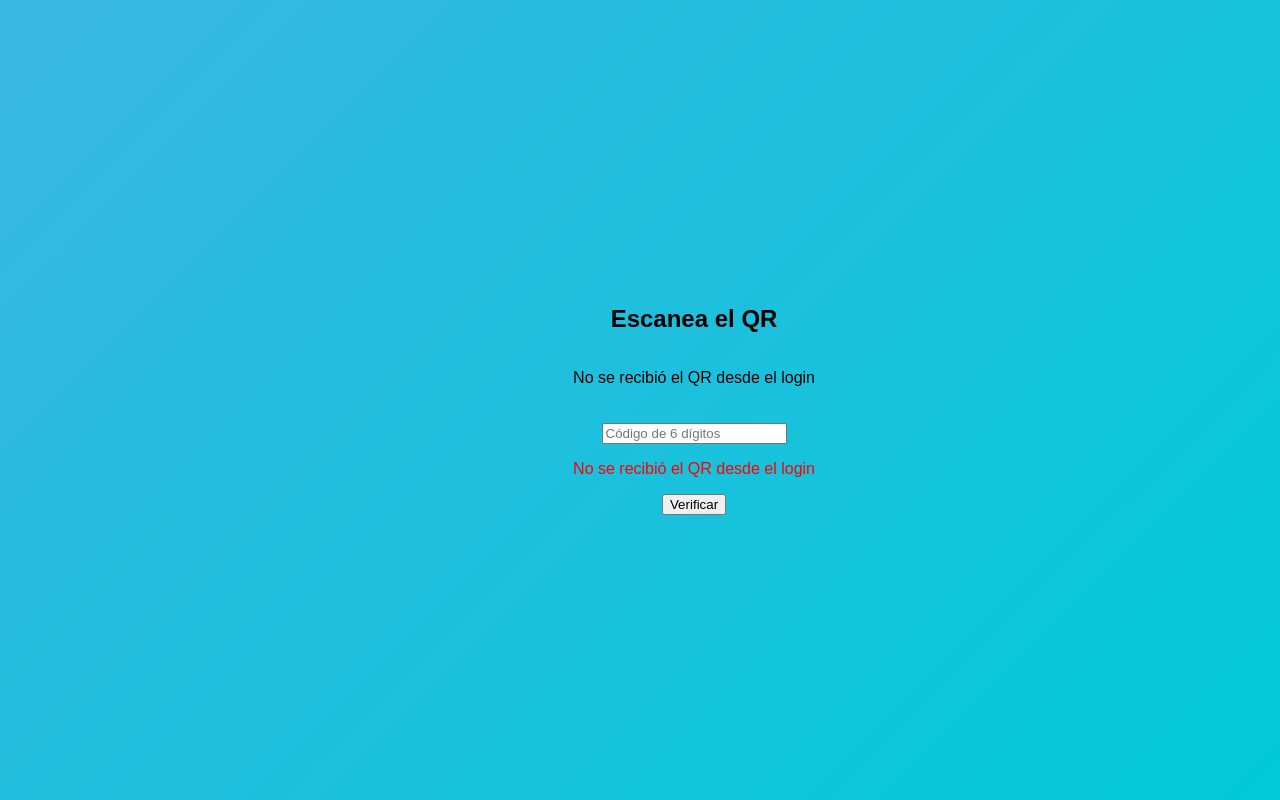
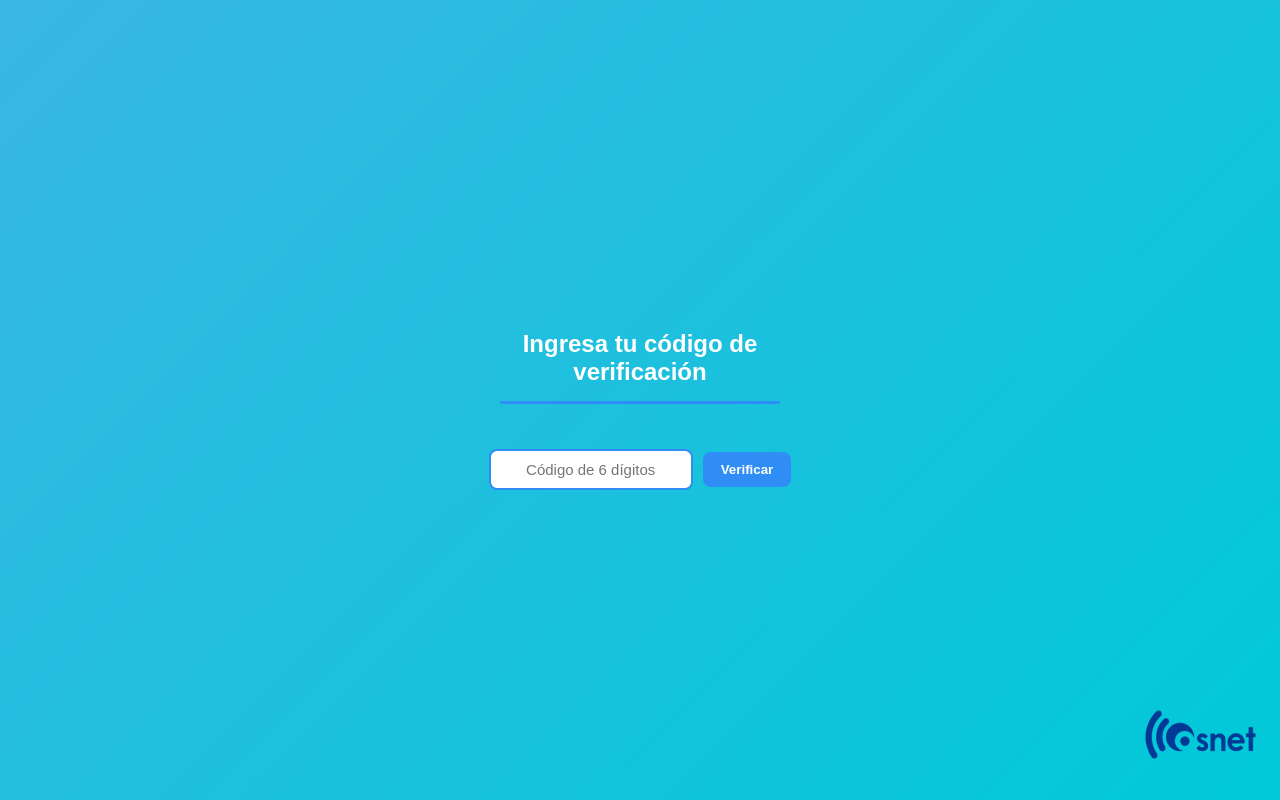
Before and after one commit to lealgonnzalez-del/proyectos-osnet, a React (Create React App) app: page /qr in a window 1280 px wide. Built offline with nearby package versions, Linux system fonts and the light colour scheme; sample sign-in values are in the browser's storage.

Commit message:
actualizado

```diff
--- a/src/App.css
+++ b/src/App.css
@@ -8,7 +8,6 @@ body{
   display:flex;
   justify-content:center;
   align-items:center;
-  height: 60vh;
   overflow-y: auto;
 }
 
@@ -39,10 +38,8 @@ body{
   width:100%;
   padding:12px;
   margin-bottom:20px;
-
   border-radius:8px;
   border:2px solid #ddd;
-
   font-size:16px;
   box-shadow:0px 2px 6px rgba(0,0,0,0.2);
   transition:0.3s;
@@ -137,60 +134,77 @@ body{
           contrast(120%);
 }
 
+
 /* ===== CONTENEDOR TABLA ===== */
 
 .containerTable{
   width:100%;
   min-height:100vh;
-  margin:0;
   padding:40px;
   box-sizing:border-box;
 }
 
 
-/* TITULO */
+/* 🔥 CENTRAR TODO */
+.container2{
+  display:flex;
+  flex-direction:column;
+  align-items:center;
+}
+
+
+/* ===== TITULO TABLA ===== */
 
 .container2 h2{
-  text-align:center;
   margin-bottom:25px;
   color:#333;
 }
 
 
-/* BUSCADOR */
+/* ===== FILTROS ALINEADOS PERFECTO ===== */
 
 .searchBox{
   display:grid;
-  grid-template-columns: 40px 120px 220px 200px 150px 200px 150px;
-  gap:10px;
-  margin-bottom:10px;
-  align-items:center;
+  grid-template-columns: repeat(6, 1fr);
+  width:100%;
+  max-width:900px;
+  margin:0 auto 5px auto;
+  border-radius:8px;
+  overflow:hidden;
+  box-shadow:0px 4px 10px rgba(0,0,0,0.1);
 }
 
-.searchBox span{
+/* INPUTS */
+.searchBox input{
+  width:100%;
+  padding:10px;
+  border:none;
+  border-right:1px solid #ddd;
+  background:#f5f7fa;
   text-align:center;
-  font-size:18px;
+  font-size:14px;
+  outline:none;
+  transition:0.3s;
 }
 
-.searchBox input{
-  padding:8px 12px;
-  border-radius:6px;
-  border:1px solid #ccc;
+.searchBox input:last-child{
+  border-right:none;
 }
 
 .searchBox input:focus{
-  border-color:#2f8df5;
-  box-shadow:0px 0px 6px rgba(47,141,245,0.4);
+  background:white;
+  box-shadow: inset 0 0 5px rgba(0,0,0,0.1);
 }
 
 
-/* TABLA */
+/* ===== TABLA ===== */
 
 .table{
   width:100%;
+  max-width:900px;
+  margin:0 auto;
   border-collapse:collapse;
   font-size:16px;
-
 }
 
 .table thead{
@@ -216,111 +230,24 @@ body{
 .table tbody tr:hover{
   background:#d7edf7;
 }
-/* ===== QR OVERLAY UI ===== */
 
-.qr-overlay-container {
-  position: fixed;
-  top: 0;
-  left: 0;
-  width: 100%;
-  height: 100%;
-
-  display: flex;
-  justify-content: center;
-  align-items: center;
-
-  background: rgba(0, 0, 0, 0.3); /* fondo oscuro */
-  backdrop-filter: blur(6px); /* difuminado fondo */
-  z-index: 999;
-}
-
-/* TARJETA */
-.qr-card {
-  background: white;
-  padding: 25px;
-  border-radius: 16px;
-  text-align: center;
-
-  box-shadow: 0 10px 30px rgba(0,0,0,0.3);
-  animation: fadeIn 0.4s ease;
-}
-
-.qr-card h2 {
-  margin-bottom: 15px;
-  color: #333;
-}
-
-/* CONTENEDOR QR */
-.qr-box {
-  position: relative;
-  display: inline-block;
-}
-
-/* WRAPPER QR */
-.qr-wrapper {
-  border-radius: 12px;
-  overflow: hidden;
-}
-
-/* QR DIFUMINADO */
-.qr-img-canvas {
-  display: block;
-  filter: blur(2px) brightness(0.9);
-  transition: 0.3s;
-}
-
-/* CAPA ENCIMA */
-.qr-overlay {
-  position: absolute;
-  top: 0;
-  left: 0;
-
-  width: 100%;
-  height: 100%;
-
-  background: rgba(255, 255, 255, 0.25);
-  backdrop-filter: blur(6px);
-
-  border-radius: 12px;
-
-  display: flex;
-  justify-content: center;
-  align-items: center;
-
-  font-weight: bold;
-  color: #333;
-  font-size: 14px;
-
-  pointer-events: none;
-}
-
-/* OPCIONAL: texto encima */
-.qr-overlay::after {
-  content: "Escanea para activar MFA";
-}
-
-/* ANIMACIÓN */
-@keyframes fadeIn {
-  from {
-    opacity: 0;
-    transform: scale(0.9);
-  }
-  to {
-    opacity: 1;
-    transform: scale(1);
-  }
-}
-
-
-
-/*qr*/
 
 /* ===== QR PAGE ===== */
 
 .qr-title{
   color:white;
-  margin-bottom:20px;
-  font-size:22px;
+  margin-bottom:10px;
+  font-size:24px;
+  font-weight:bold;
+}
+
+/* LINEA AZUL */
+.qr-line{
+  width:280px;
+  height:3px;
+  background:#2f8df5;
+  margin:15px auto 25px;
+  border-radius:5px;
 }
 
 /* CONTENEDOR QR */
@@ -337,51 +264,59 @@ body{
   border-radius:15px;
   background:white;
   padding:12px;
-
   box-shadow:0px 10px 25px rgba(0,0,0,0.3);
-
   transition:0.3s;
 }
 
-/* EFECTO HOVER */
 .qr-img:hover{
   transform:scale(1.05);
 }
 
+/* INPUT + BOTON */
+.qr-form{
+  display:flex;
+  justify-content:center;
+  align-items:center;
+  gap:10px;
+}
+
 /* INPUT */
 .qr-input{
-  width:100%;
-  padding:12px;
+  width:180px;
+  padding:10px;
   border-radius:8px;
-  border:2px solid #ddd;
-  margin-bottom:15px;
-  font-size:16px;
+  border:2px solid #2f8df5;
+  text-align:center;
+  font-size:15px;
+  outline:none;
+  transition:0.3s;
 }
 
-/* BOTÓN */
+.qr-input:focus{
+  border-color:#1c6ed5;
+  box-shadow:0px 0px 6px rgba(47,141,245,0.5);
+}
+
+/* BOTON */
 .qr-button{
-  background:#00c9a7;
+  background:#2f8df5;
   border:none;
   color:white;
-  padding:10px 25px;
+  padding:10px 18px;
   border-radius:8px;
   cursor:pointer;
+  font-weight:bold;
   transition:0.3s;
 }
 
 .qr-button:hover{
-  background:#00a98c;
+  background:#1c6ed5;
+  transform:scale(1.05);
 }
 
-/* MENSAJES ERROR */
+/* ERROR */
 .qr-error{
   color:#ff4d4d;
-  margin-bottom:10px;
+  margin-top:10px;
   font-weight:bold;
 }
-
-/* ERROR GENERAL */
-.qr-error-container{
-  text-align:center;
-  margin-top:50px;
-}
--- a/src/componentes/Login.js
+++ b/src/componentes/Login.js
@@ -15,7 +15,9 @@ function Login() {
   const iniciarSesion = async () => {
     console.log("CLICK FUNCIONA");
 
+    // 🔥 LIMPIAR DATOS MFA ANTERIORES
     localStorage.removeItem("mfa_user");
+    localStorage.removeItem("qr");
 
     if (usuario.trim() === "" || password.trim() === "") {
       alert("Ingrese usuario y contraseña");
@@ -30,25 +32,23 @@ function Login() {
 
       console.log("RESPUESTA LOGIN:", res.data);
 
-      // 🔥 CASO MFA
+      // 🔐 CASO MFA
       if (res.data.mfaRequired) {
 
-        // ✅ GUARDAR TOKEN TEMPORAL
+        // ✅ TOKEN TEMPORAL
         if (res.data.access_token) {
           localStorage.setItem("token", res.data.access_token);
         }
 
-        // ✅ GUARDAR USER ID
+        // ✅ USER ID
         localStorage.setItem("mfa_user", res.data.userId);
 
-        navigate("/qr", {
-          state: {
-            userId: res.data.userId,
-            qrCodeUrl: res.data.qrCodeUrl,
-            firstTime: res.data.firstTime
-          }
-        });
+        // 🔥 GUARDAR QR (SOLUCIÓN CLAVE)
+        if (res.data.qrCodeUrl) {
+          localStorage.setItem("qr", res.data.qrCodeUrl);
+        }
 
+        navigate("/qr");
         return;
       }
 
--- a/src/componentes/QRPage.js
+++ b/src/componentes/QRPage.js
@@ -1,29 +1,31 @@
 import { useEffect, useState } from "react";
-import { useLocation, useNavigate } from "react-router-dom";
+import { useNavigate } from "react-router-dom";
 import api from "../services/api";
+import "../App.css";
+import osnetLogo from "../imagenes/osnet.png";
 
 function QRPage() {
-  const [qr, setQr] = useState("");
+  const [qr, setQr] = useState(null);
   const [codigo, setCodigo] = useState("");
   const [error, setError] = useState("");
 
-  const location = useLocation();
   const navigate = useNavigate();
 
-  const userId =
-    location.state?.userId || localStorage.getItem("mfa_user");
-
-  const qrCodeUrl = location.state?.qrCodeUrl;
+  const userId = localStorage.getItem("mfa_user");
+  const qrCodeUrl = localStorage.getItem("qr");
 
   useEffect(() => {
-    console.log("STATE:", location.state);
+    if (!userId) {
+      navigate("/");
+      return;
+    }
 
     if (qrCodeUrl) {
       setQr(qrCodeUrl);
     } else {
-      setError("No se recibió el QR desde el login");
+      setQr(null);
     }
-  }, [qrCodeUrl, location.state]);
+  }, [userId, qrCodeUrl, navigate]);
 
   const verificarCodigo = async () => {
     setError("");
@@ -39,19 +41,17 @@ function QRPage() {
         mfaCode: codigo,
       });
 
-      console.log("MFA OK:", res.data);
-
       if (res.data.access_token) {
         localStorage.setItem("token", res.data.access_token);
+      }
+
       localStorage.removeItem("mfa_user");
-      }
+      localStorage.removeItem("qr");
 
       alert("Login completo");
       navigate("/clientes");
 
     } catch (error) {
-      console.error("Error MFA:", error);
-
       if (error.response?.status === 401) {
         setError("Código incorrecto");
       } else {
@@ -60,49 +60,57 @@ function QRPage() {
     }
   };
 
-  if (!userId) {
   return (
-      <div style={{ textAlign: "center", marginTop: "50px" }}>
-        <h2>Error: acceso inválido</h2>
-        <button onClick={() => navigate("/")}>
-          Volver al login
-        </button>
-      </div>
-    );
-  }
+    <>
+      <div className="container">
 
-  return (
-    <div className="container">
-      <h2>Escanea el QR</h2>
+        <h2 className="qr-title">
+          {qr ? "Escanea el QR" : "Ingresa tu código de verificación"}
+        </h2>
+
+        <div className="qr-line"></div>
 
         <div className="qr-container">
-        {qr ? (
+          {qr && (
             <img
               src={qr}
               alt="QR MFA"
-            style={{ width: "250px" }}
+              className="qr-img"
             />
-        ) : (
-          <p>{error || "Cargando QR..."}</p>
           )}
         </div>
 
+        <div className="qr-form">
           <input
             type="text"
             placeholder="Código de 6 dígitos"
             maxLength={6}
             value={codigo}
+            className="qr-input"
             onChange={(e) =>
               setCodigo(e.target.value.replace(/\D/g, ""))
             }
           />
 
-      {error && <p style={{ color: "red" }}>{error}</p>}
-
-      <button onClick={verificarCodigo}>
+          <button
+            className="qr-button"
+            onClick={verificarCodigo}
+          >
             Verificar
           </button>
         </div>
+
+        {error && <p className="qr-error">{error}</p>}
+
+      </div>
+
+      {/* 🔥 LOGO CORRECTO */}
+      <img
+        src={osnetLogo}
+        alt="OSNET"
+        className="osnet"
+      />
+    </>
   );
 }
 
```
Also changed, not shown: src/componentes/Clientes.js (+31 -18 lines), src/componentes/mfapage.js (+32 -8 lines), 1 other file (tests, documents, lock files or other folders). Lines whose indentation alone changed are shown as unchanged.
